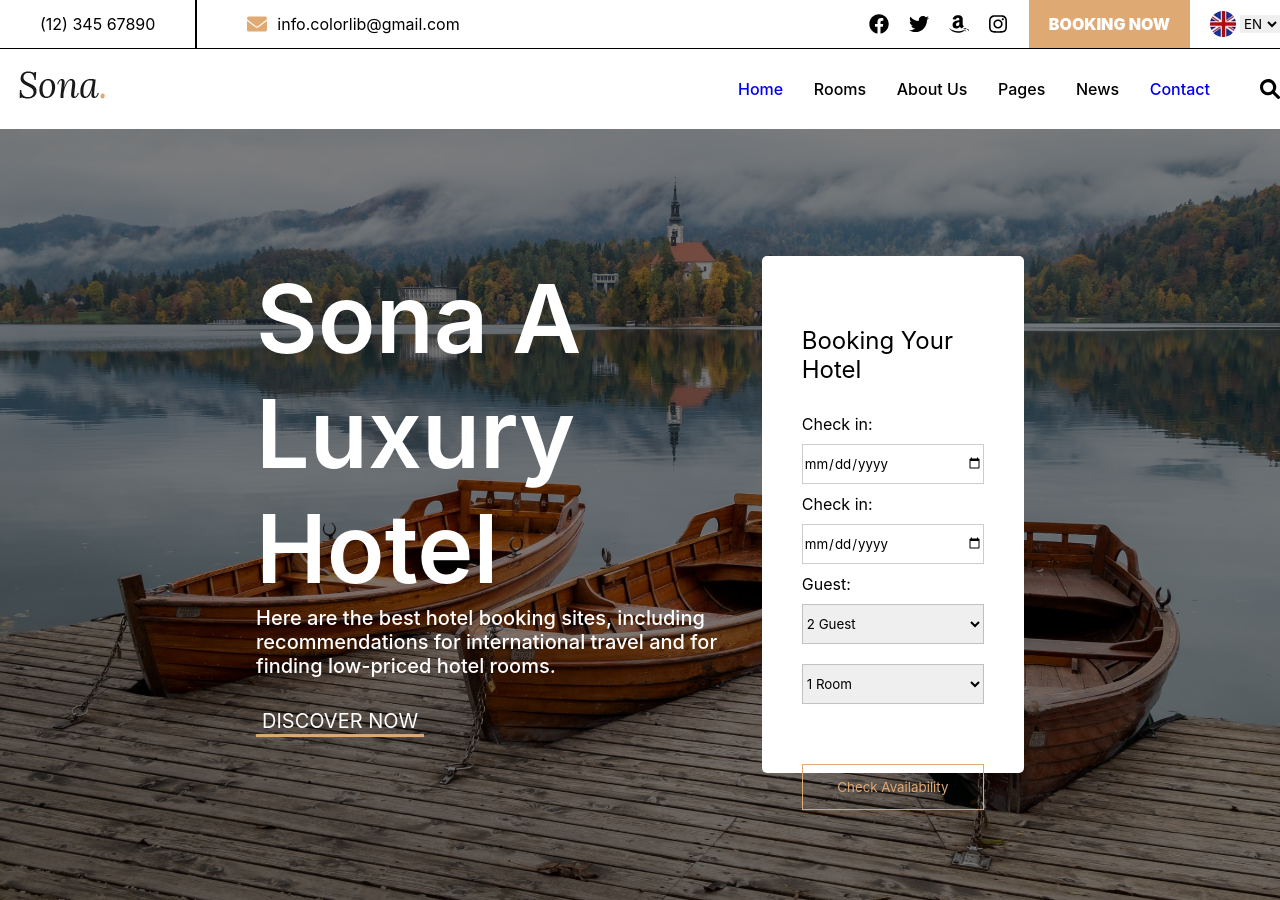
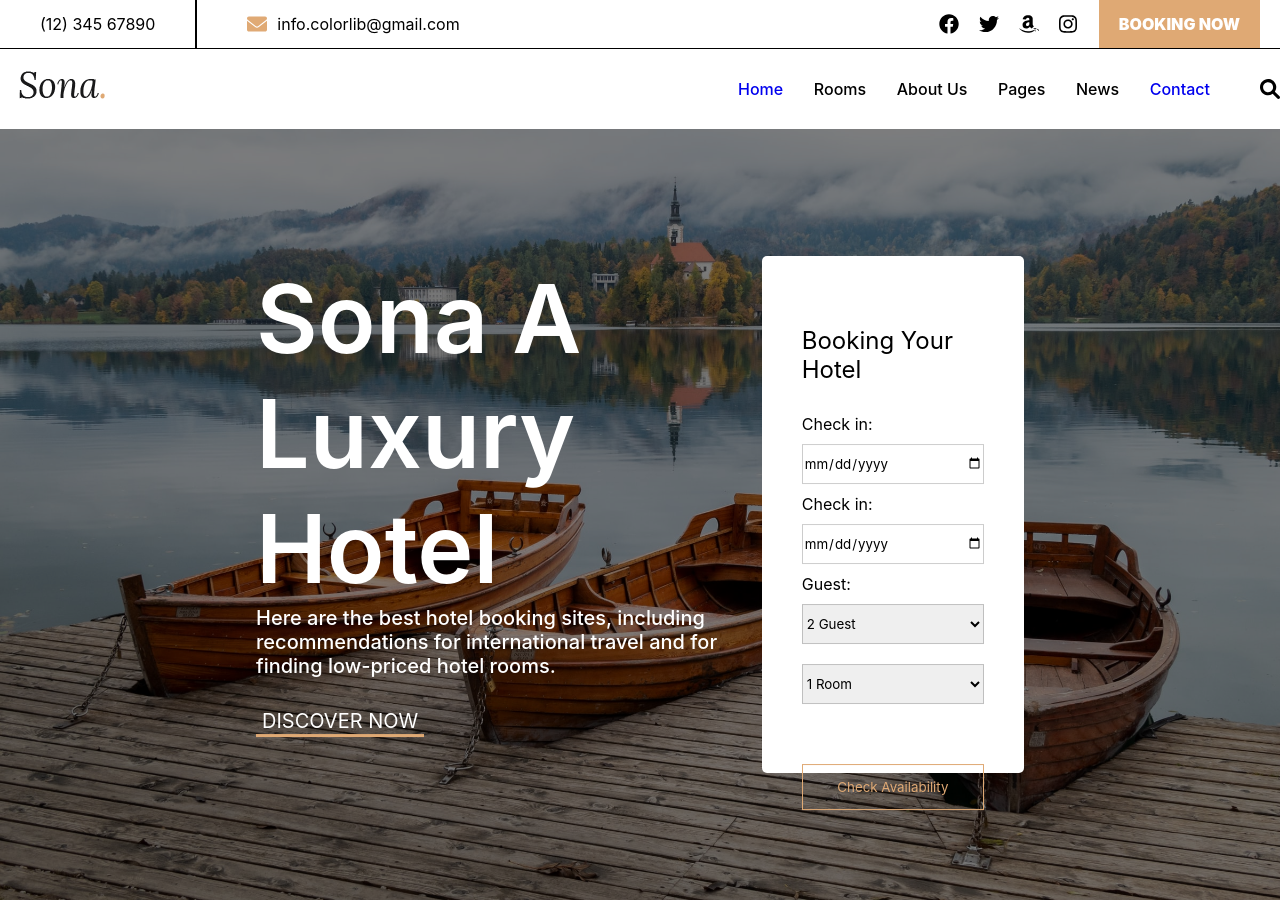
Before and after one commit to FranjSeco/project1-Lucatic, a plain HTML site: page index.html in a window 1280 px wide. Shown: the top 900 px of the page. Drawn offline with Linux system fonts and the light colour scheme.

Commit message:
fix: he borrado la funcionalidad del lenguaje

```diff
--- a/index.html
+++ b/index.html
@@ -43,13 +43,6 @@
             Booking Now
           </div>
 
-          <div class="header__language">
-            <img class="header__language-flag" src="./images/download.webp" alt="English flag">
-            <select id="lang" name="lang" class="heander__lang-selector">
-              <option value="1">EN</option>
-              <option value="2">ES</option>
-            </select>
-          </div>
         </div>
       </div>
     </div>
```
